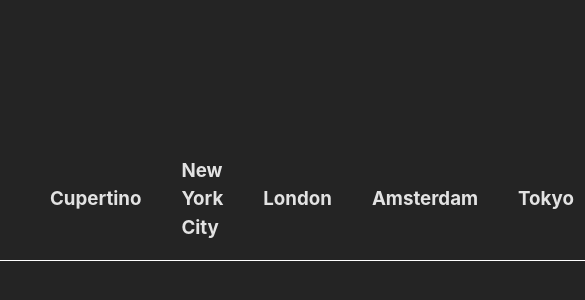
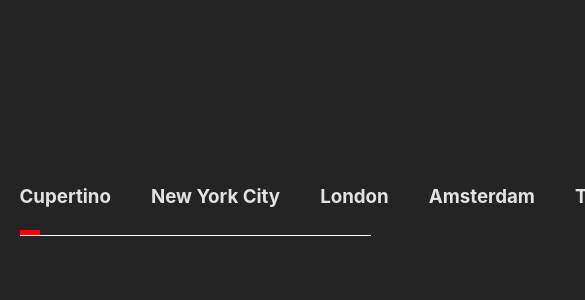
Before and after one commit to sortofsleepy/cm-test, a website built with Vite: page index.html in a window 390 px wide. Shown: the part 222-522 px from the top of the page, 585 px wide, since content can reach past the window. Built offline with nearby package versions, Linux system fonts and the light colour scheme.

Commit message:
Work out initial sizing
- work out initial sizing
- since there's no explicit mobile requirement, may leave for now and come back to this if there's time.
- git is reporting un-versioned files for some reason(maybe cause this is the first push on a new branch); this should also update that as well.

```diff
--- a/index.html
+++ b/index.html
@@ -8,11 +8,11 @@
   </head>
   <body>
     <nav>
-
-      <ul id="cities">
-
-      </ul>
-      <div id="indicator"></div>
+     <div class="wrap">
+       <ul id="cities">
+       </ul>
+       <div id="selector"></div>
+     </div>
     </nav>
     <script type="module" src="/src/main.ts"></script>
   </body>
--- a/src/main.ts
+++ b/src/main.ts
@@ -5,7 +5,14 @@
 // get ref to navbar
 const nav = document.querySelector("#cities")
 
+// get ref to highlighter
+const highlighter = document.querySelector("#selector")
+
 // build nodes for each city
 data.cities.forEach(city => {
     nav!.innerHTML += buildCityNode(city)
 })
+
+window.addEventListener("resize", () => {
+
+})
--- a/src/styles/style.css
+++ b/src/styles/style.css
@@ -34,9 +34,8 @@
     min-height: 100vh;
 }
 
-h1 {
-    font-size: 3.2em;
-    line-height: 1.1;
+h3{
+    text-wrap: nowrap;
 }
 
 ul, li {
@@ -46,11 +45,14 @@
 }
 
 nav {
-    max-width: 1280px;
-    padding-left: var(--padding-nav);
-    padding-right: var(--padding-nav);
+    width:90svw;
+    margin:0 auto;
+    border-bottom: solid 1px white;
+}
+
+.wrap {
+    width:100%;
     margin: 0 auto;
-    border-bottom: solid 1px white;
 }
 
 #cities {
@@ -61,8 +63,13 @@
 
 .city {
     flex-grow: 1;
+    text-align: center;
+
+
 }
 
-#indicator {
-
+#selector {
+    height:5px;
+    width:20px;
+    background:red;
 }
```
